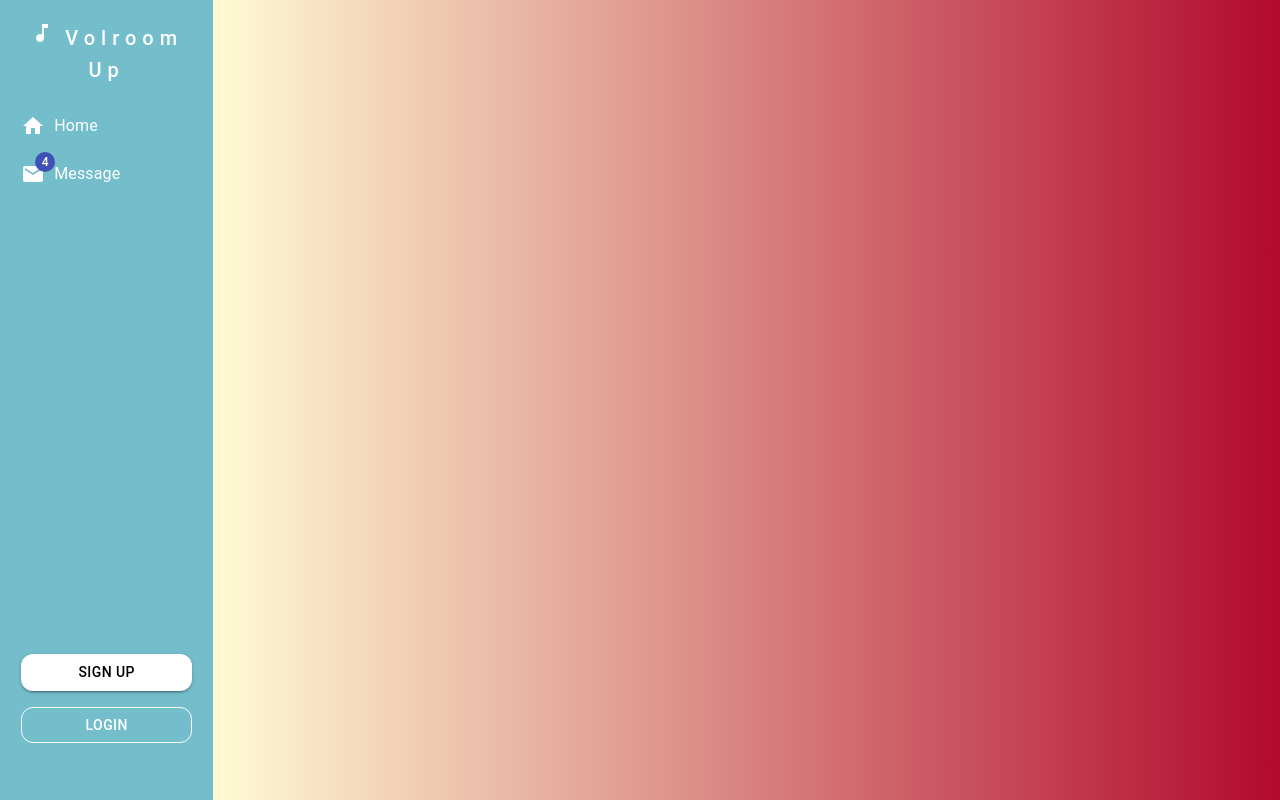
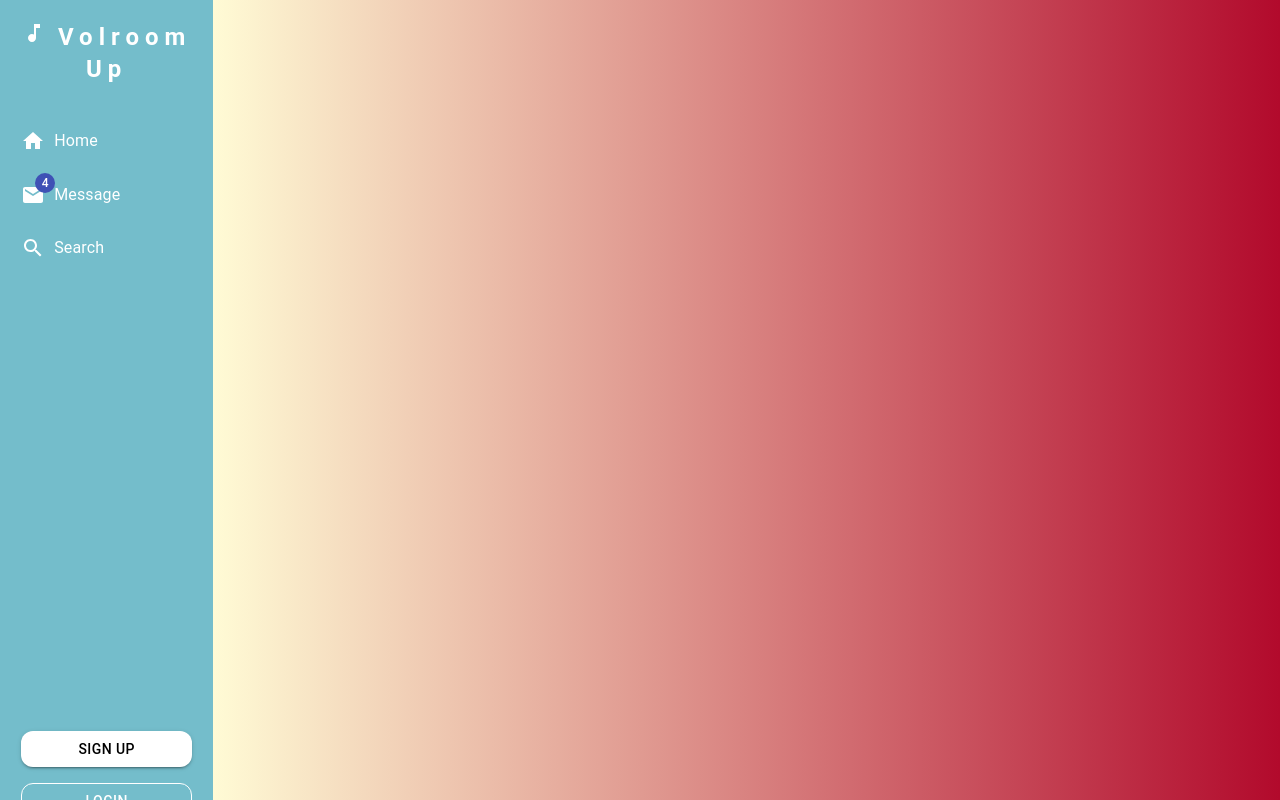
Before and after one commit to dev-dongwon/webrtc-with-react, a React (Create React App) app in the folder client/: page / in a window 1280 px wide. Built offline with nearby package versions, Linux system fonts and the light colour scheme; the HTML template or start-up script is replaced by a standard one.

Commit message:
Feat : Search 컴포넌트를 메인 컴포넌트에 추가

```diff
--- a/client/src/components/layout/content/ContentArea.js
+++ b/client/src/components/layout/content/ContentArea.js
@@ -3,6 +3,7 @@ import { Grid } from "@material-ui/core";
 import Signup from "../../auth/Signup";
 import Login from "../../auth/Login";
 import Alert from "../../layout/alert/Alert";
+import Search from "../../search/Search";
 import { BrowserRouter as Router, Route, Switch } from "react-router-dom";
 
 const ContentArea = () => {
@@ -14,6 +15,7 @@ const ContentArea = () => {
         <Switch>
           <Route exact path="/signup" component={Signup} />
           <Route exact path="/login" component={Login} />
+          <Route exact path="/search" component={Search} />
         </Switch>
       </Grid>
     </Fragment>
--- a/client/src/components/layout/menu/Items.js
+++ b/client/src/components/layout/menu/Items.js
@@ -1,4 +1,4 @@
-import React from "react";
+import React, { useContext } from "react";
 import {
   List,
   ListItem,
@@ -8,7 +8,8 @@ import {
   Typography,
   Box
 } from "@material-ui/core";
-import { Mail, Home, MusicNote } from "@material-ui/icons";
+import { Mail, Home, MusicNote, Search } from "@material-ui/icons";
+import { Link } from "react-router-dom";
 
 const useStyles = makeStyles(theme => ({
   root: {
@@ -23,7 +24,12 @@ const useStyles = makeStyles(theme => ({
     paddingLeft: "5%"
   },
   item: {
-    paddingLeft: "10%"
+    paddingLeft: "10%",
+    paddingTop: "5%",
+    paddingBottom: "5%"
+  },
+  list: {
+    marginTop: "10%"
   }
 }));
 export default function SimpleList() {
@@ -31,23 +37,37 @@ export default function SimpleList() {
 
   return (
     <div className={classes.root}>
-
-      <Typography variant="h6" letterSpacing={2}>
+      <Typography variant="h5" letterSpacing={2}>
         <Box letterSpacing={6} m={1}>
-          <span><MusicNote /></span>  Volroom Up
+          <span>
+            <MusicNote />
+          </span>{" "}
+          <b>Volroom Up</b>
         </Box>
       </Typography>
-      <List component="nav" aria-label="main mailbox folders">
+      <List
+        component="nav"
+        aria-label="main mailbox folders"
+        className={classes.list}
+      >
         <ListItem button className={classes.item}>
           <Home />
           <ListItemText primary="Home" className={classes.text} />
         </ListItem>
+        <Link to="/login">
           <ListItem button className={classes.item}>
             <Badge className={classes.margin} badgeContent={4} color="primary">
               <Mail />
             </Badge>
             <ListItemText primary="Message" className={classes.text} />
           </ListItem>
+        </Link>
+        <Link to="/search">
+          <ListItem button className={classes.item}>
+            <Search />
+            <ListItemText primary="Search" className={classes.text} />
+          </ListItem>
+        </Link>
       </List>
     </div>
   );
```
Lines whose indentation alone changed are shown as unchanged.
